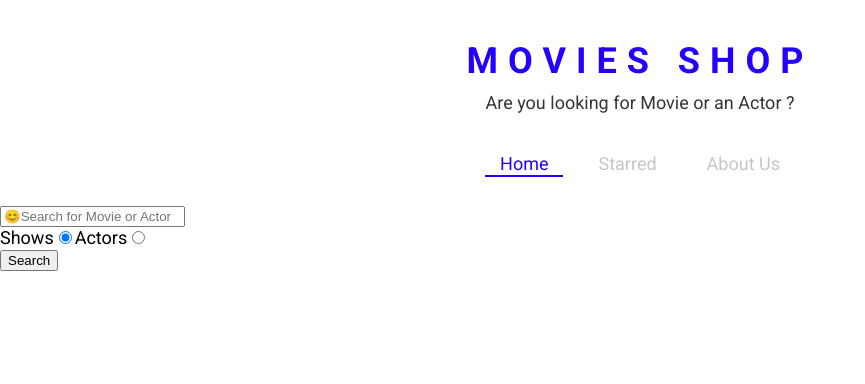
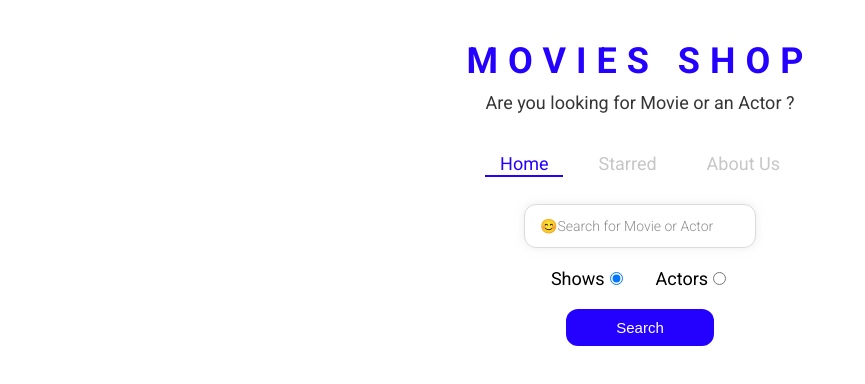
Before and after one commit to Aniketdhage/moviesbydhage, a React (Create React App) app: page / in a window 1280 px wide. Shown: the top 384 px of the page, without its empty margins (0-865 px from the left). Built offline with nearby package versions, Linux system fonts and the light colour scheme.

Commit message:
styled all app

```diff
--- a/src/Pages/Home.js
+++ b/src/Pages/Home.js
@@ -4,6 +4,11 @@
 import ShowGrid from "../components/show/ShowGrid";
 import { apiGet } from "../misc/config";
 import { useLastQuery } from "../misc/Custom-hooks";
+import {
+  RadioInputsWrapper,
+  SearchButtonWrapper,
+  SearchInput,
+} from "./Home.style";
 
 const Home = () => {
   const [input, setInput] = useLastQuery();
@@ -44,7 +49,7 @@
   };
   return (
     <MainPageLayout>
-      <input
+      <SearchInput
         type="text"
         onChange={onInputChange}
         placeholder="😊Search for Movie or Actor"
@@ -52,6 +57,7 @@
         onKeyDown={onKeyDown}
       />
 
+      <RadioInputsWrapper>
         <div>
           <label htmlFor="shows-search">
             Shows
@@ -63,7 +69,8 @@
               onChange={onRadioChange}
             />
           </label>
-
+        </div>
+        <div>
           <label htmlFor="actor-search">
             Actors
             <input
@@ -75,10 +82,12 @@
             />
           </label>
         </div>
-
+      </RadioInputsWrapper>
+      <SearchButtonWrapper>
         <button type="button" onClick={onSearch}>
           Search
         </button>
+      </SearchButtonWrapper>
       {resultsRender()}
     </MainPageLayout>
   );
--- /dev/null
+++ b/src/Pages/Home.style.js
@@ -0,0 +1,48 @@
+import styled from "styled-components";
+export const SearchInput = styled.input`
+  display: block;
+  font-family: "Roboto", sans-serif;
+  width: 200px;
+  margin: auto;
+  outline: none;
+  padding: 13px 15px;
+  border: 1px solid #dbdbdb;
+  box-shadow: 0px 0px 10px 0px rgba(219, 219, 219, 0.5);
+  font-size: 14px;
+  border-radius: 12px;
+  color: #8d8d8d;
+
+  &::placeholder {
+    font-weight: 300;
+    color: #8d8d8d;
+  }
+`;
+
+export const RadioInputsWrapper = styled.div`
+  display: flex;
+  justify-content: center;
+  margin: 20px 0;
+
+  div {
+    margin: 0 15px;
+  }
+`;
+
+export const SearchButtonWrapper = styled.div`
+  text-align: center;
+  margin-bottom: 35px;
+
+  button {
+    color: #fff;
+    background-color: ${({ theme }) => theme.mainColors.blue};
+    margin: auto;
+    padding: 10px 50px;
+    font-size: 15px;
+    border: none;
+    outline: none;
+    border-radius: 12px;
+    &:hover {
+      cursor: pointer;
+    }
+  }
+`;
```
Also changed, not shown: src/components/CustomRadio.js (added, +64 -0 lines). Lines whose indentation alone changed are shown as unchanged.
